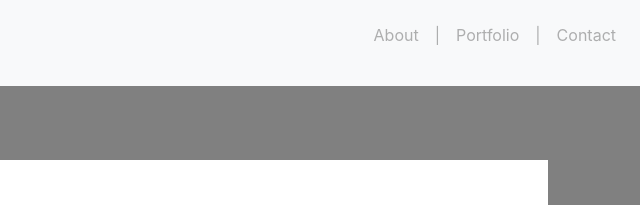
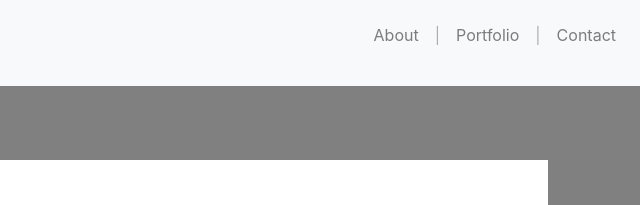
Before and after one commit to bgmyhan/bootstrapsBootstrap, a plain HTML site: page contact.html in a window 1280 px wide. Shown: the top 205 px of the page, 640-1280 px from the left. Drawn offline with nearby package versions, Linux system fonts and the light colour scheme.

Commit message:
working website with links for testing

```diff
--- a/contact.html
+++ b/contact.html
@@ -11,7 +11,7 @@
 </head>
 <body style="background-color: grey;">
     <!-- Navbar -->
-<div class="myNavbar">
+    <div class="myNavbar">
     <nav class="navbar navbar-expand-sm navbar-light bg-light fixed-top">
         <a class="navbar-brand" href="#" style="background-color:teal;color:white; padding:1em; font-family: 'Merriweather', serif;">Brandon Myhan
         </a>
@@ -21,7 +21,7 @@
         <div class="collapse navbar-collapse" id="navbarSupportedContent">
             <ul class="navbar-nav ml-auto">
                 <li class="nav-item">
-                    <a class="nav-link disabled" href="#" tabindex="-1" aria-disabled="true">
+                    <a class="nav-link" href="file:///Users/brandonmyhan/Desktop/bootstrapsBootstrap/index.html">
                         <p>About</p>
                         </a>
                 </li>
@@ -31,7 +31,7 @@
                     </a>
                 </li>
                 <li class="nav-item">
-                    <a class="nav-link disabled" href="#" tabindex="-1" aria-disabled="true">
+                    <a class="nav-link" href="file:///Users/brandonmyhan/Desktop/bootstrapsBootstrap/portfolio.html">
                         <p>Portfolio</p>
                     </a>
                 </li>
@@ -41,7 +41,7 @@
                     </a>
                 </li>
                 <li class="nav-item">
-                    <a class="nav-link disabled" href="#" tabindex="-1" aria-disabled="true">
+                    <a class="nav-link" href="file:///Users/brandonmyhan/Desktop/bootstrapsBootstrap/contact.html">
                         <p>Contact</p>
                     </a>
                 </li>
```
Also changed, not shown: index.html (+3 -3 lines), portfolio.html (+4 -4 lines).
